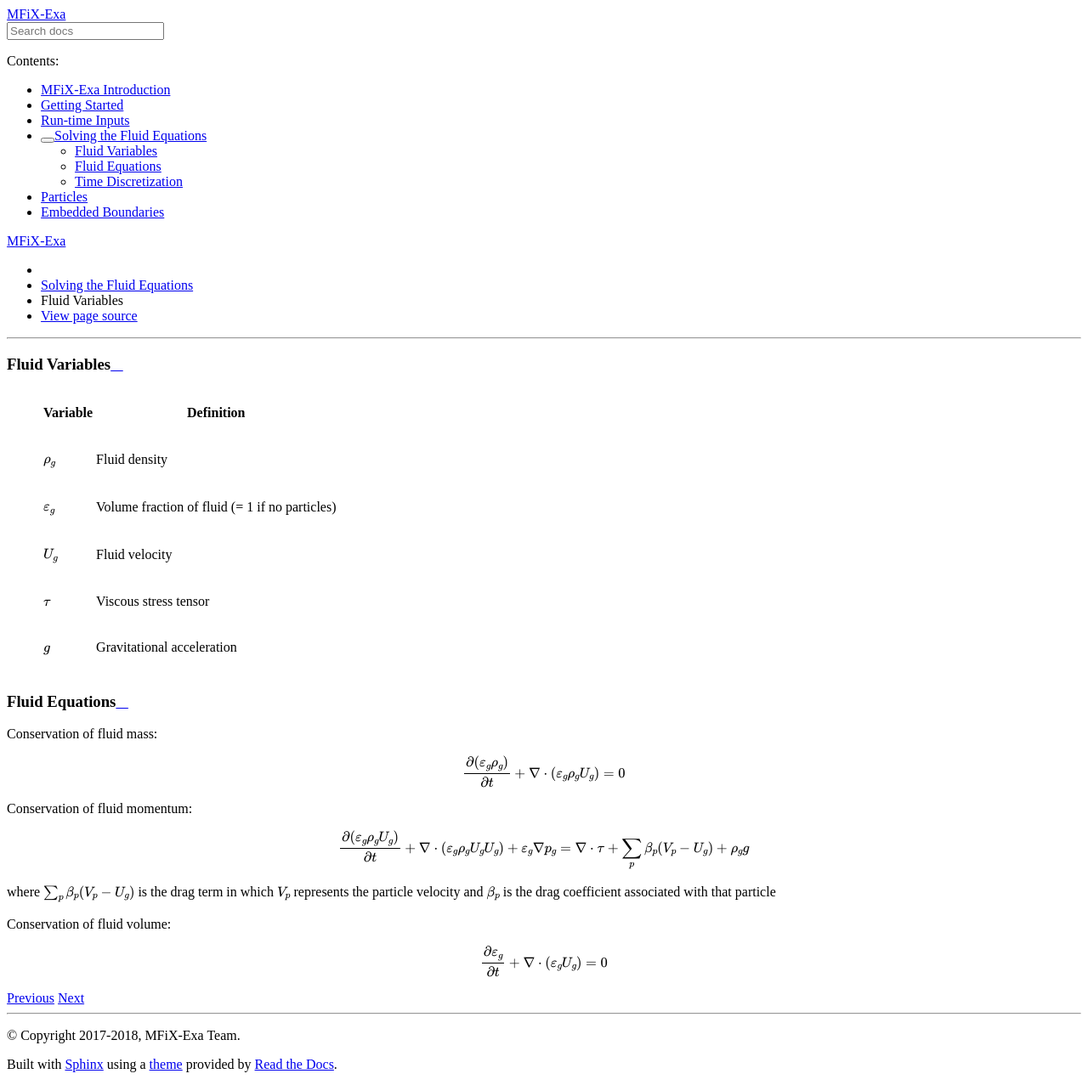
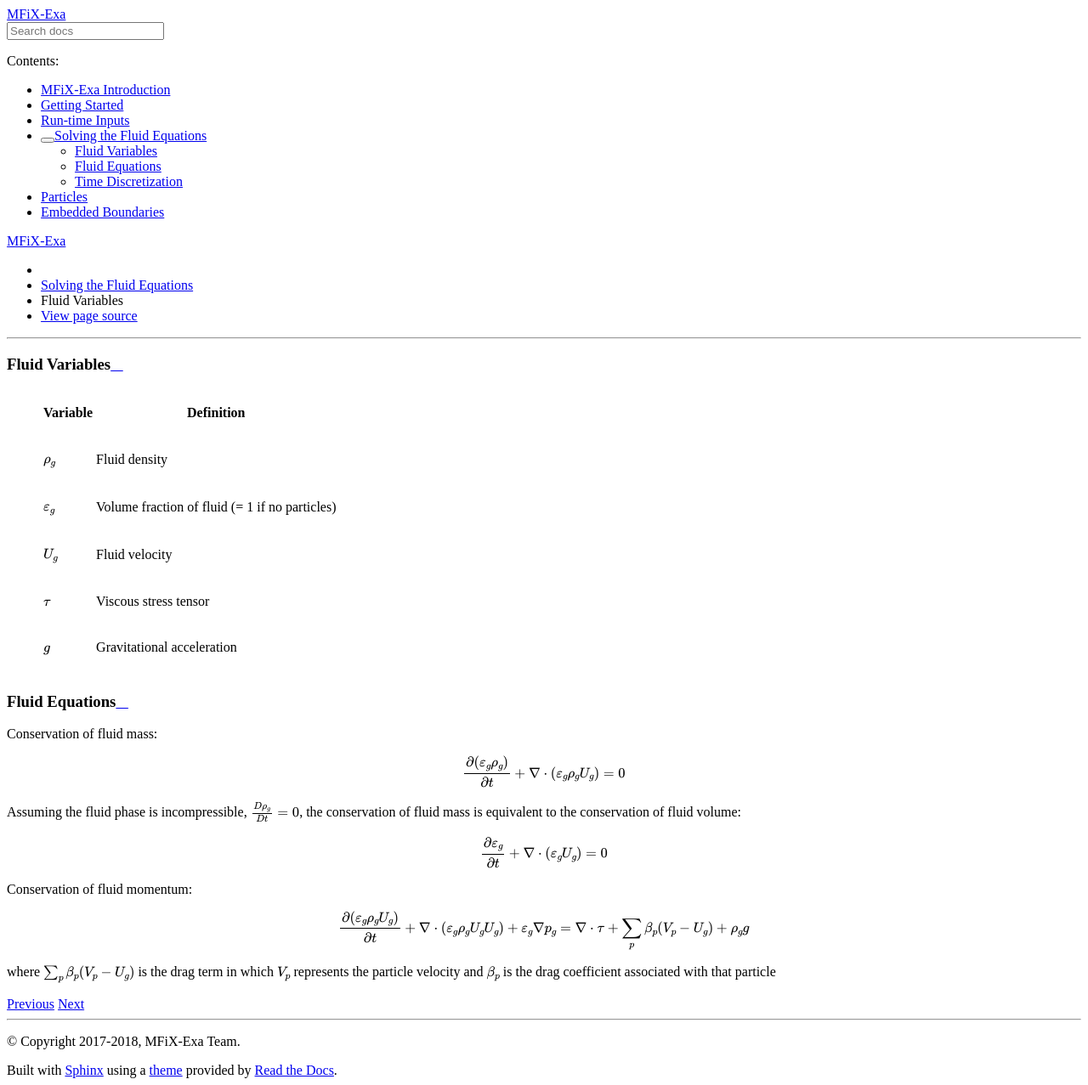
Before and after one commit to mwm126/MFIX-Exa, a Sphinx documentation site: the page built from docs/source/FluidEquations.rst, in a window 1280 px wide. Shown: the whole page at 85% size. Built offline with Sphinx 7.4.7 and the Read the Docs theme 2.0.0, drawn with Linux system fonts in a browser that asks for light colours.

```diff
--- a/docs/source/FluidEquations.rst
+++ b/docs/source/FluidEquations.rst
@@ -22,13 +22,13 @@ Conservation of fluid mass:
 
 .. math:: \frac{\partial (\varepsilon_g \rho_g)}{\partial t} + \nabla \cdot (\varepsilon_g \rho_g U_g)  = 0
 
+Assuming the fluid phase is incompressible, :math:`\frac{D \rho_g}{Dt} = 0`, the conservation of fluid mass is equivalent to the conservation of fluid volume:
+
+.. math:: \frac{\partial \varepsilon_g}{\partial t} + \nabla \cdot (\varepsilon_g  U_g)  = 0
+
 Conservation of fluid momentum:
 
 .. math:: \frac{ \partial (\varepsilon_g \rho_g U_g)}{\partial t} + \nabla \cdot (\varepsilon_g \rho_g U_g U_g) + \varepsilon_g \nabla p_g = \nabla \cdot \tau
            + \sum_p \beta_p (V_p - U_g) + \rho_g g
 
 where :math:`\sum_p \beta_p (V_p - U_g)` is the drag term in which :math:`V_p` represents the particle velocity and :math:`\beta_p` is the drag coefficient associated with that particle
-
-Conservation of fluid volume:
-
-.. math:: \frac{\partial \varepsilon_g}{\partial t} + \nabla \cdot (\varepsilon_g  U_g)  = 0
```
